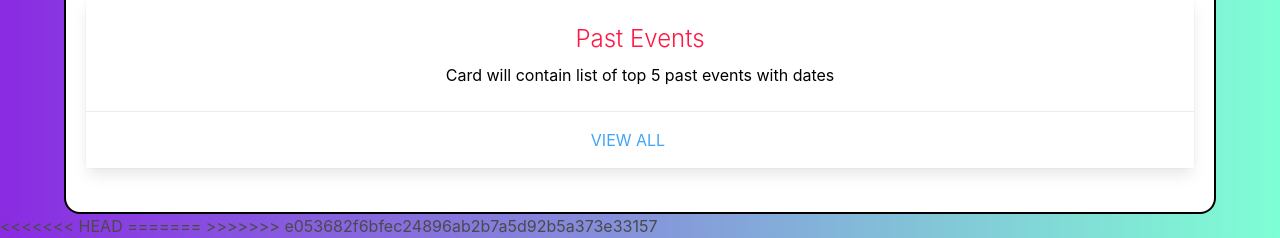
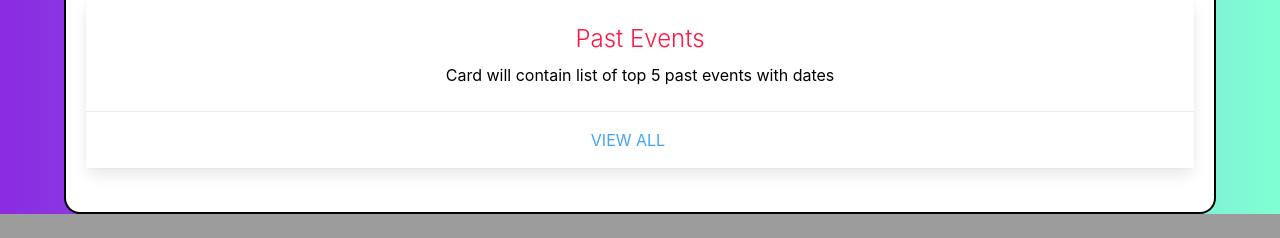
Before and after one commit to rstreep/french-fry-event, a Node server app: page / in a window 1280 px wide. Shown: the part 3666-3904 px from the top of the page. After the commit the page ends 3880 px from the top, so only its background shows below. Run offline with Node 20, Linux system fonts and the light colour scheme; some libraries are stand-ins or nearby versions.

Commit message:
Update main.handlebars

```diff
--- a/views/layouts/main.handlebars
+++ b/views/layouts/main.handlebars
@@ -79,17 +79,9 @@
 
 
   <!-- Render script for logged in users only -->
-<<<<<<< HEAD
   {{#if logged_in}}
   <script src="/js/logout.js"></script>
   {{/if}}
-  {{!--
-  <script src="/js/main.js"></script> --}}
-=======
-
-<script src="/js/main.js"></script>
-{{!-- <script src="https://cdnjs.cloudflare.com/ajax/libs/materialize/1.0.0/js/materialize.min.js"></script> --}}
->>>>>>> e053682f6bfec24896ab2b7a5d92b5a373e33157
 </body>
 
 </html>
```
